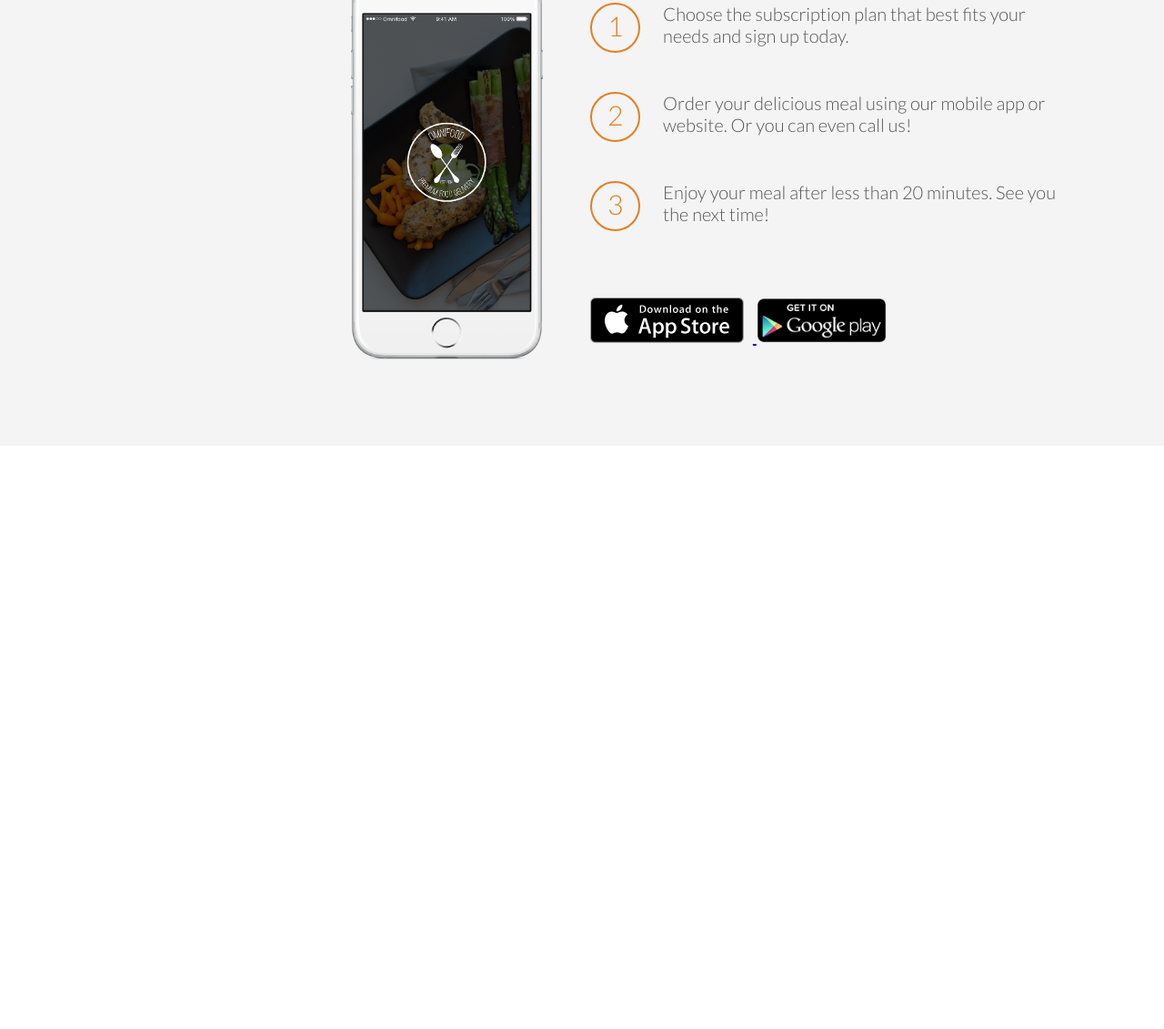
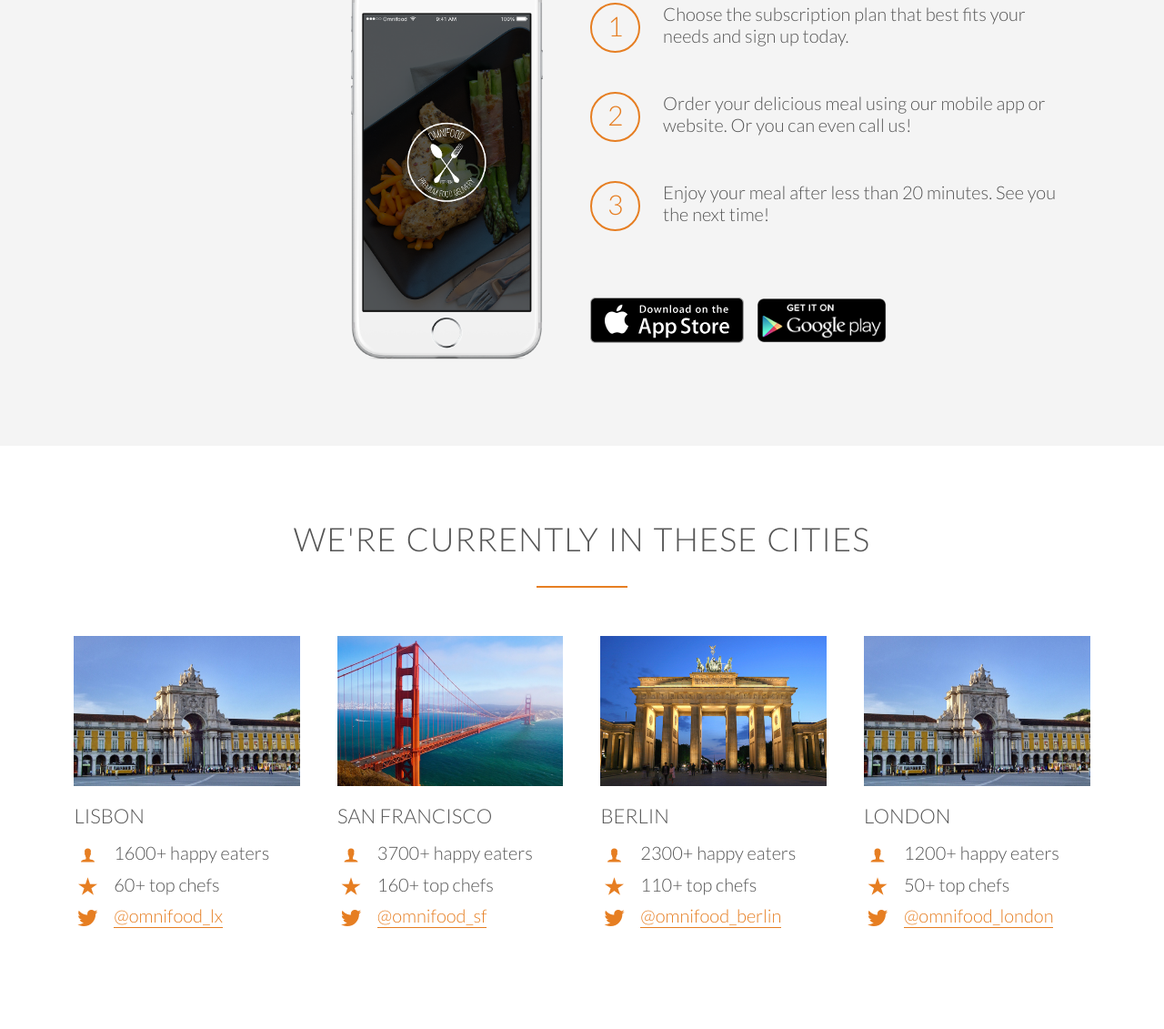
Before and after one commit to ocranbillions/css_projects, a plain HTML site: page omnifood/index.html in a window 1280 px wide. Shown: the part 2259-3390 px from the top of the page at 91% size. Before the commit the page ends 2749 px from the top, so only its background shows below. Drawn offline with Linux system fonts and the light colour scheme; files whose address does not match are found by name.

Commit message:
Cities section

```diff
--- a/omnifood/index.html
+++ b/omnifood/index.html
@@ -152,5 +152,76 @@
             </div>
         </div>
     </section>
+
+    <section class="section-cities">
+        <div class="row">
+            <h2>We're currently in these cities</h2>
+        </div>
+        <div class="row">
+            <div class="col span-1-of-4 box">
+                <img src="resources/img/lisbon-3.jpg" alt="Lisbon">
+                <h3>Lisbon</h3>
+                <div class="city-feature">
+                    <i class="ion-ios-person icon-small"></i>
+                    1600+ happy eaters
+                </div>
+                <div class="city-feature">
+                    <i class="ion-ios-star icon-small"></i>
+                    60+ top chefs
+                </div>
+                <div class="city-feature">
+                    <i class="ion-social-twitter icon-small"></i>
+                    <a href="#">@omnifood_lx</a>
+                </div>
+            </div>
+            <div class="col span-1-of-4 box">
+                <img src="resources/img/san-francisco.jpg" alt="San Francisco">
+                <h3>San Francisco</h3>
+                <div class="city-feature">
+                    <i class="ion-ios-person icon-small"></i>
+                    3700+ happy eaters
+                </div>
+                <div class="city-feature">
+                    <i class="ion-ios-star icon-small"></i>
+                    160+ top chefs
+                </div>
+                <div class="city-feature">
+                    <i class="ion-social-twitter icon-small"></i>
+                    <a href="#">@omnifood_sf</a>
+                </div>
+            </div>  <div class="col span-1-of-4 box">
+                <img src="resources/img/berlin.jpg" alt="Berlin">
+                <h3>Berlin</h3>
+                <div class="city-feature">
+                    <i class="ion-ios-person icon-small"></i>
+                    2300+ happy eaters
+                </div>
+                <div class="city-feature">
+                    <i class="ion-ios-star icon-small"></i>
+                    110+ top chefs
+                </div>
+                <div class="city-feature">
+                    <i class="ion-social-twitter icon-small"></i>
+                    <a href="#">@omnifood_berlin</a>
+                </div>
+            </div>
+             <div class="col span-1-of-4 box">
+                <img src="resources/img/lisbon-3.jpg" alt="London">
+                <h3>London</h3>
+                <div class="city-feature">
+                    <i class="ion-ios-person icon-small"></i>
+                    1200+ happy eaters
+                </div>
+                <div class="city-feature">
+                    <i class="ion-ios-star icon-small"></i>
+                    50+ top chefs
+                </div>
+                <div class="city-feature">
+                    <i class="ion-social-twitter icon-small"></i>
+                    <a href="#">@omnifood_london</a>
+                </div>
+            </div>
+        </div>
+    </section>
 </body>
 </html>
--- a/omnifood/resources/css/style.css
+++ b/omnifood/resources/css/style.css
@@ -104,13 +104,46 @@ h2:after {
     line-height: 145%;
 }
 
-/* --------------- PARAGRAPHS --------------------- */
+/* ---------------ICONS --------------------- */
 .icon-big {
     font-size: 350%;
     display: block;
     color: #e67e22;
     margin-bottom: 10px;
 }
+
+.icon-small {
+    display: inline-block;
+    width: 30px;
+    text-align: center;
+    color: #e67e22;
+    font-size: 120%;
+    margin-right: 10px;
+
+    /* trick to align text and icons */
+    line-height: 120%;
+    vertical-align: middle;
+    /* margin-top: -2px; */
+}
+
+/* --------------- LINKS --------------------- */
+a:link,
+a:visited {
+    color: #e67e22;
+    text-decoration: none;
+    padding-bottom: 1px;
+    border-bottom: 1px solid #e67e22;
+    transition: border-bottom 0.2s, color 0.2s;
+}
+
+a:hover,
+a:active {
+    color: #555;
+    border-bottom: 1px solid transparent;
+}
+
+
+
 
 /* --------------- BUTTONS --------------------- */
 .btn:link,
@@ -300,8 +333,27 @@ header {
     margin-right: 25px;
 }
 
+.btn-app:link,
+.btn-app:visited {
+    border: 0;
+}
+
 .btn-app img {
     height: 50px;
     width: auto;
     margin-right: 10px;
 }
+
+/* ----------------------------------------------- */
+/* CITIES*/
+/* ----------------------------------------------- */
+
+.box img {
+    width: 100%;
+    height: auto;
+    margin-bottom: 15px;
+}
+
+.city-feature {
+    margin-bottom: 5px;
+}
```
